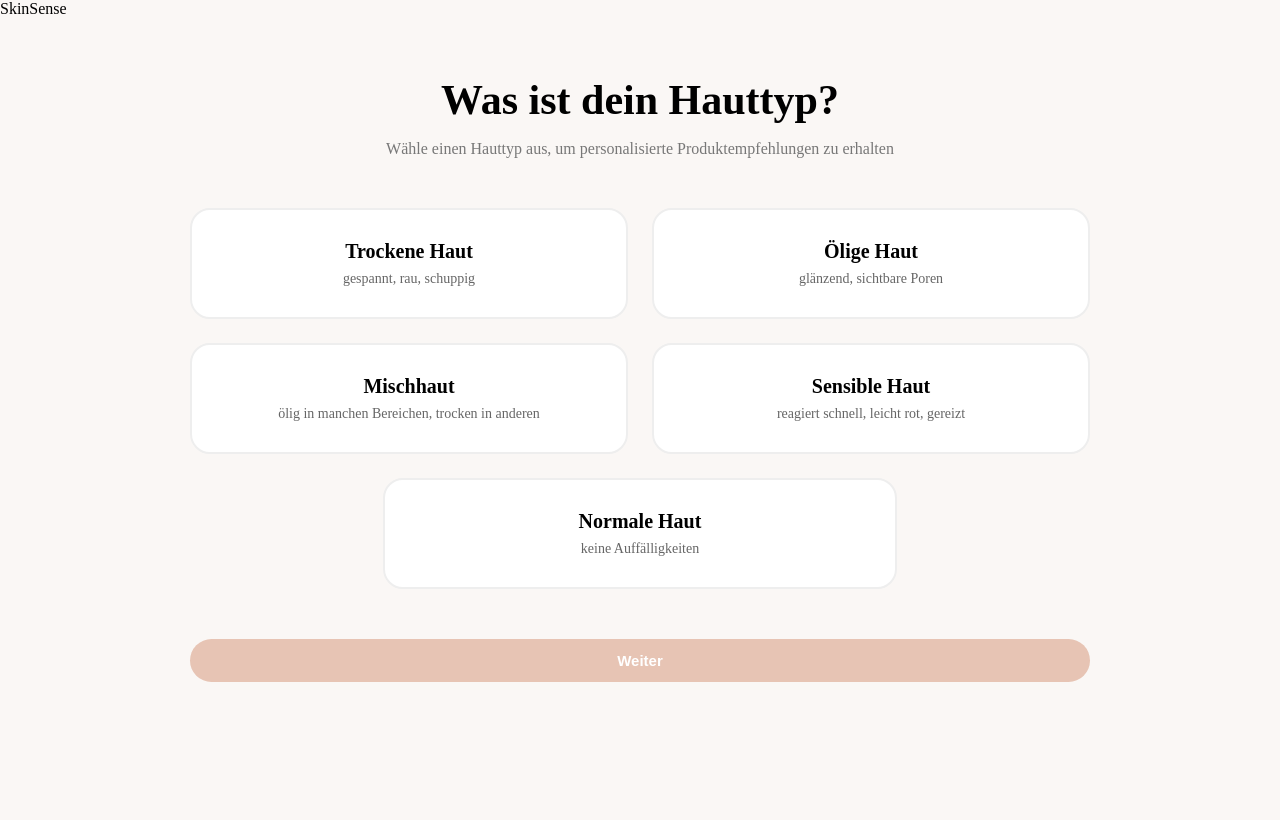
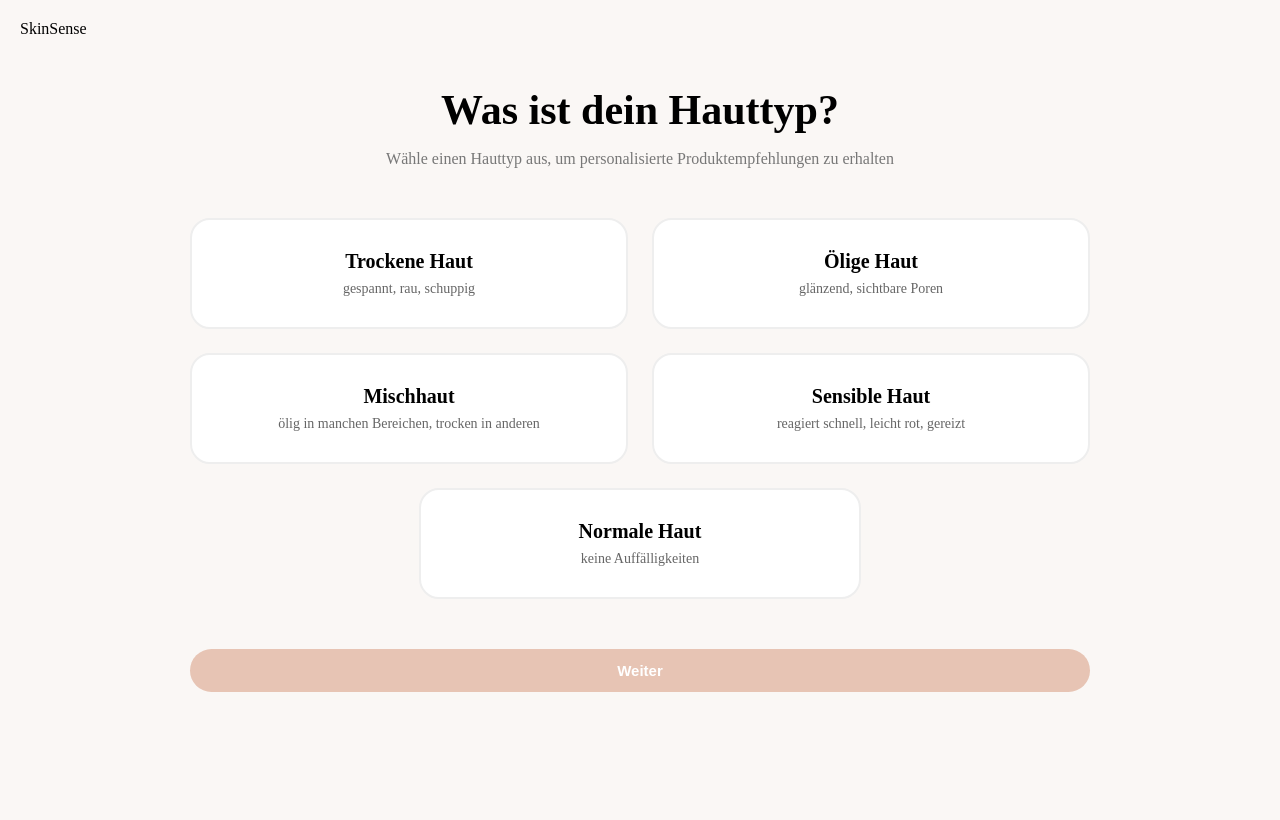
Before and after one commit to Tiberja/SkinSense, a Flask app: page /skin_type in a window 1280 px wide. Before the commit the page ends 682 px from the top, so only its background shows below. Run offline with Flask 3, Linux system fonts and the light colour scheme; the visitor is signed in with stand-in values (Sample User, id 1).

Commit message:
skin_type bearbeitet

```diff
--- a/static/css/skin_type.css
+++ b/static/css/skin_type.css
@@ -4,6 +4,15 @@ body {
     background-color: #faf7f5;
     margin: 0;
     min-height: 100vh;
+}
+
+.navbar {
+    margin-left: 20px;
+    margin-right: 20px;
+    margin-top: 20px;
+    display: flex;
+    justify-content: space-between;
+    align-items: center;
 }
 
 .btn-primary {
@@ -26,7 +35,7 @@ body {
 .skin-page {
     max-width: 900px;
     margin: 0 auto;
-  padding: 30px 20px;
+    padding: 20px 20px;
     text-align: center;
 }
 
@@ -63,7 +72,7 @@ body {
 .skin-card.center {
     justify-self: center;
     grid-column: 1 / -1;
-  width: 50%;
+    width: 42%;
 }
 
 .skin-card h3 {
```
Lines whose indentation alone changed are shown as unchanged.
